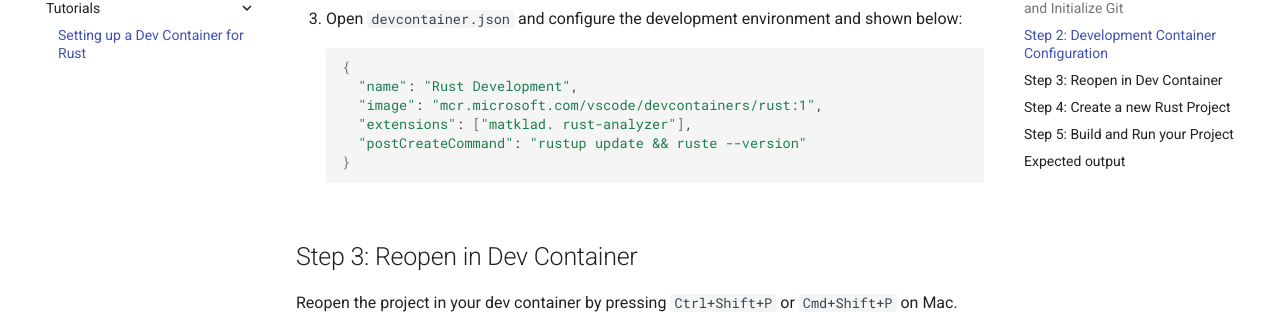
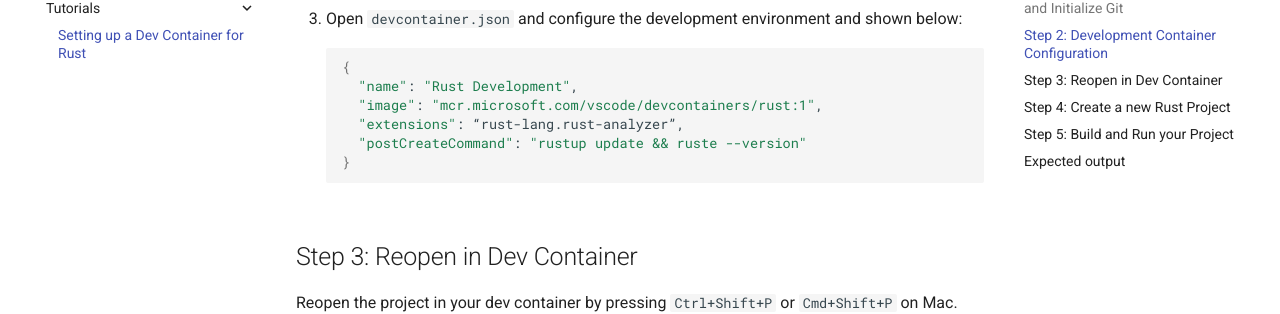
Before and after one commit to charlottetsui/comp423-course-notes, an MkDocs documentation site: the page built from docs/tutorials/rust-setup.md, in a window 1280 px wide and 900 px high, scrolled down 778 px. Shown: the part 145-459 px from the top of the window. Built offline with MkDocs 1.6.1 and Material for MkDocs 9.7.7, drawn with Linux system fonts in a browser that asks for light colours.

Commit message:
fix extension

````diff
--- a/docs/tutorials/rust-setup.md
+++ b/docs/tutorials/rust-setup.md
@@ -46,7 +46,7 @@ git init
 {
   "name": "Rust Development",
   "image": "mcr.microsoft.com/vscode/devcontainers/rust:1",
-  "extensions": ["matklad. rust-analyzer"],
+  "extensions": “rust-lang.rust-analyzer”,
   "postCreateCommand": "rustup update && ruste --version"
 }
 ```
````
